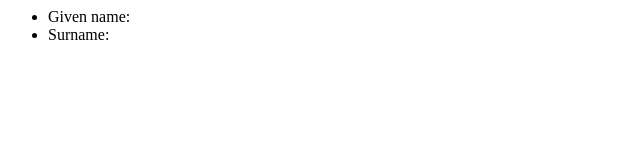
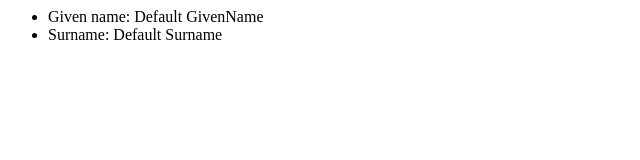
Before and after one commit to kesalohe/spoof-keycloakjs, a website: page webapp/authorization-code-flow.html in a window 1280 px wide. Shown: the whole page, without its empty margins (0-640 px from the left). Drawn offline with Linux system fonts and the light colour scheme.

```diff
--- a/webapp/authorization-code-flow.html
+++ b/webapp/authorization-code-flow.html
@@ -24,8 +24,8 @@
   </head>
   <body onload="initKeycloak()">
     <ul>
-      <li>Given name: <span id="givenName"></span></li>
-      <li>Surname: <span id="surname"></span></li>
+      <li>Given name: <span id="givenName">Default GivenName</span></li>
+      <li>Surname: <span id="surname">Default Surname</span></li>
     </ul>
   </body>
 </html>
```
Also changed, not shown: cypress/cypress/e2e/spoof-keycloak.cy.js (renamed from cypress/cypress/e2e/implicit.cy.js, +6 -9 lines), webapp/index.html (+2 -2 lines). Lines whose indentation alone changed are shown as unchanged.
